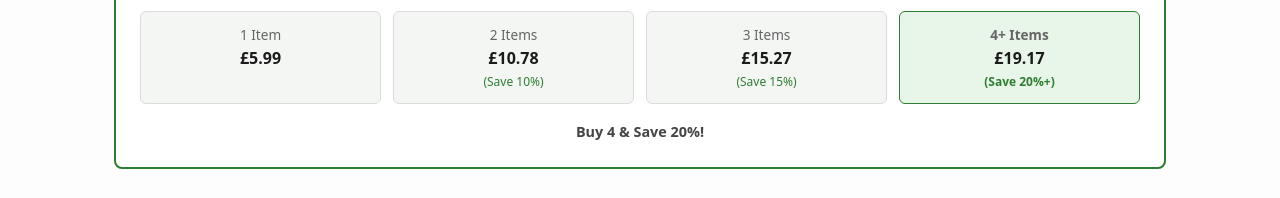
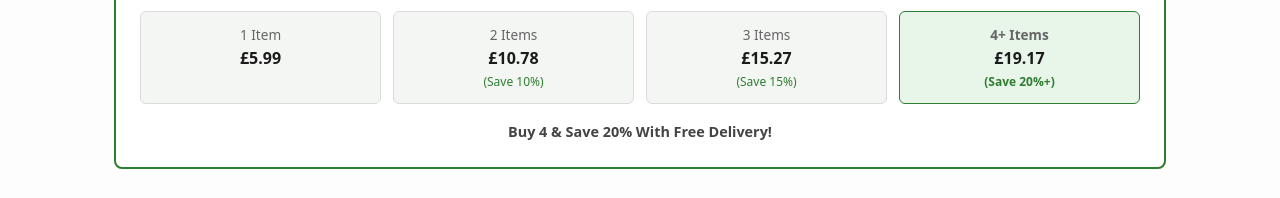
Before and after one commit to toddmabennett-ux/soft_step_workshop, a plain HTML site: page index.html in a window 1280 px wide. Shown: the part 1620-1818 px from the top of the page. Drawn offline with Linux system fonts and the light colour scheme.

Commit message:
freee delivery

```diff
--- a/index.html
+++ b/index.html
@@ -139,7 +139,7 @@
           </div>
         </div>
         <p class="widget-footer">
-          Buy 4 &amp; Save 20%!
+          Buy 4 &amp; Save 20% With Free Delivery!
         </p>
       </div>
 
```
